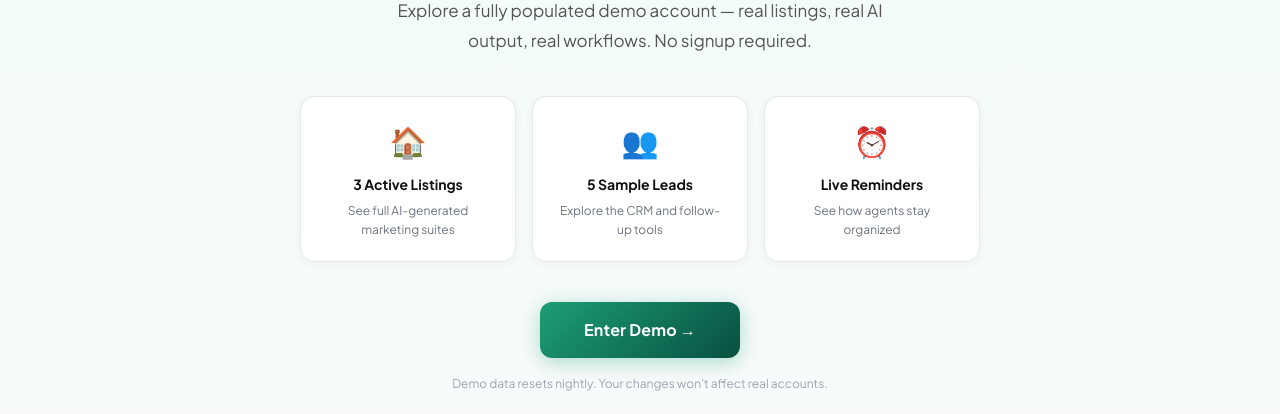
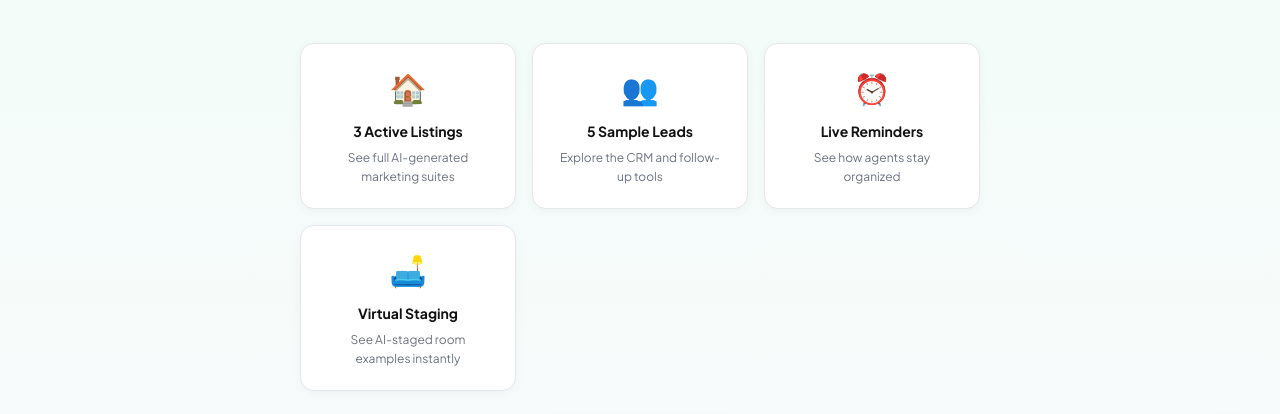
Before and after one commit to APD013/listing-whisperer, a Next.js app: page /demo in a window 1280 px wide. Shown: the part 283-697 px from the top of the page. Built offline with nearby package versions, Linux system fonts and the light colour scheme; no server answers.

Commit message:
feat: virtual staging added to homepage, demo page, sidebar nav

```diff
--- a/src/app/dashboard/page.tsx
+++ b/src/app/dashboard/page.tsx
@@ -612,6 +612,7 @@ export default function Dashboard() {
         { href: '/snap-start', icon: '📸', label: 'Snap & Start' },
         { href: '/rewrite', icon: '✍️', label: 'Rewrite' },
         { href: '/photos', icon: '🖼️', label: 'Photo Library' },
+        { href: '/virtual-staging', icon: '🛋️', label: 'Virtual Staging' },
       ]
     },
     {
--- a/src/app/demo/page.tsx
+++ b/src/app/demo/page.tsx
@@ -70,6 +70,7 @@ export default function DemoPage() {
             { icon: '🏠', title: '3 Active Listings', desc: 'See full AI-generated marketing suites' },
             { icon: '👥', title: '5 Sample Leads', desc: 'Explore the CRM and follow-up tools' },
             { icon: '⏰', title: 'Live Reminders', desc: 'See how agents stay organized' },
+            { icon: '🛋️', title: 'Virtual Staging', desc: 'See AI-staged room examples instantly' },
           ].map((item) => (
             <div key={item.title} style={{ background: '#fff', borderRadius: '14px', border: '1px solid #e5e7eb', padding: '1.375rem', boxShadow: '0 2px 10px rgba(0,0,0,0.04)' }}>
               <div style={{ fontSize: '1.875rem', marginBottom: '10px' }}>{item.icon}</div>
--- a/src/app/page.tsx
+++ b/src/app/page.tsx
@@ -295,6 +295,7 @@ export default function Home() {
               {icon:'🎤',title:'Seller Prep & Presentation',desc:'Meeting outlines, pricing strategy, objection handling, and a shareable agent portfolio.'},
               {icon:'📋',title:'Follow-Up & Lead Management',desc:'CRM, follow-up scripts, referral requests, reminders, and open house tools.'},
               {icon:'📞',title:'Call Capture',desc:'Record client calls, auto-transcribe, extract lead details, and log directly to your CRM. Pro only.'},
+              {icon:'🛋️',title:'Virtual Staging',desc:'Transform empty rooms into beautifully furnished spaces in seconds. Perfect for listings.'},
             ].map(({icon,title,desc}) => (
               <div key={title} style={{background:'#f8fafc',borderRadius:'16px',padding:'1.75rem',border:'1px solid #eee',transition:'all 0.2s'}}
                 onMouseOver={e => {e.currentTarget.style.borderColor='#1D9E75';e.currentTarget.style.boxShadow='0 4px 20px rgba(29,158,117,0.1)'}}
```
